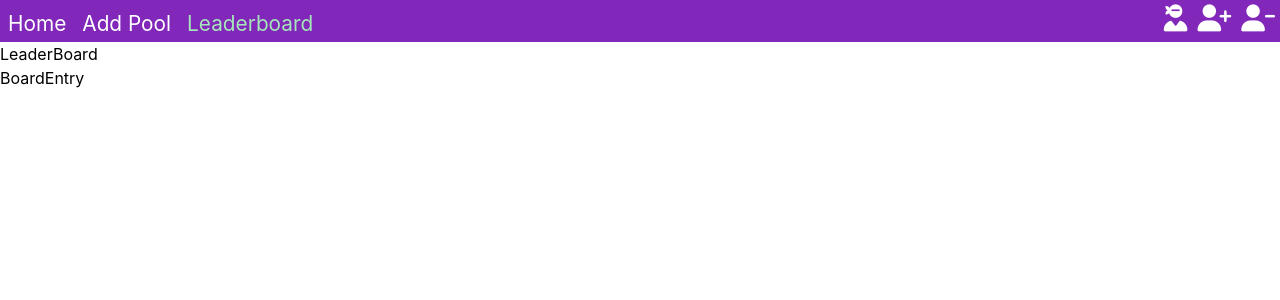
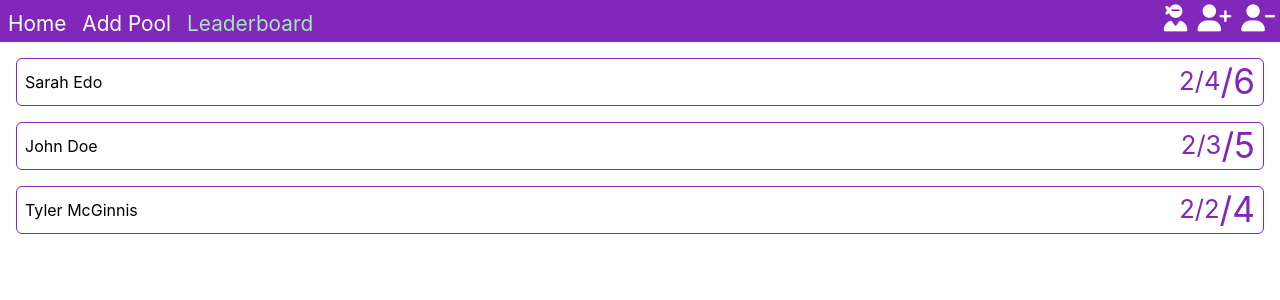
Before and after one commit to denisbalazic/would-you-rather, a React (Create React App) app: page /leaderboard in a window 1280 px wide. Shown: the top 300 px of the page. Built offline with nearby package versions, Linux system fonts and the light colour scheme.

Commit message:
feat: Add Leaderboard with score sorting

```diff
--- a/public/would-you.css
+++ b/public/would-you.css
@@ -71,3 +71,29 @@ i {
 .new-question-form small {
   margin: auto;
 }
+
+.score-card {
+  display: flex;
+  justify-content: flex-end;
+  align-items: center;
+  margin: 16px;
+  padding: 8px;
+  height: 3em;
+  border: 1px solid #8127b9;
+  border-radius: 6px;
+}
+
+.score-card .name {
+  margin-right: auto;
+}
+
+.score,
+.score-sum {
+  justify-self: flex-end;
+  font-size: 1.6em;
+  color: #8127b9;
+}
+
+.score-sum {
+  font-size: 2.2em;
+}
--- a/src/components/BoardEntry.js
+++ b/src/components/BoardEntry.js
@@ -2,6 +2,15 @@ import React, { Component } from "react";
 
 export default class BoardEntry extends Component {
   render() {
-    return <div>BoardEntry</div>;
+    const { name, questions, answers, avatarUrl } = this.props.user;
+    return (
+      <div className="score-card">
+        {/* <p>{avatarUrl}</p> */}
+        <p className="name">{name}</p>
+        <p className="score">{questions.length}</p>
+        <p className="score">/{Object.keys(answers).length}</p>
+        <p className="score-sum">/{questions.length + Object.keys(answers).length}</p>
+      </div>
+    );
   }
 }
--- a/src/components/LeaderBoard.js
+++ b/src/components/LeaderBoard.js
@@ -1,13 +1,30 @@
 import React, { Component } from "react";
+import { connect } from "react-redux";
 import BoardEntry from "./BoardEntry";
 
-export default class LeaderBoard extends Component {
+class LeaderBoard extends Component {
   render() {
+    const { users } = this.props;
     return (
       <div>
-        LeaderBoard
-        <BoardEntry />
+        {Object.values(users)
+          .sort(
+            (a, b) =>
+              Object.keys(b.answers).length +
+              b.questions.length -
+              Object.keys(a.answers).length -
+              a.questions.length
+          )
+          .map((user) => (
+            <BoardEntry user={user} />
+          ))}
       </div>
     );
   }
 }
+
+function mapStateToProps({ users }) {
+  return { users };
+}
+
+export default connect(mapStateToProps)(LeaderBoard);
```
